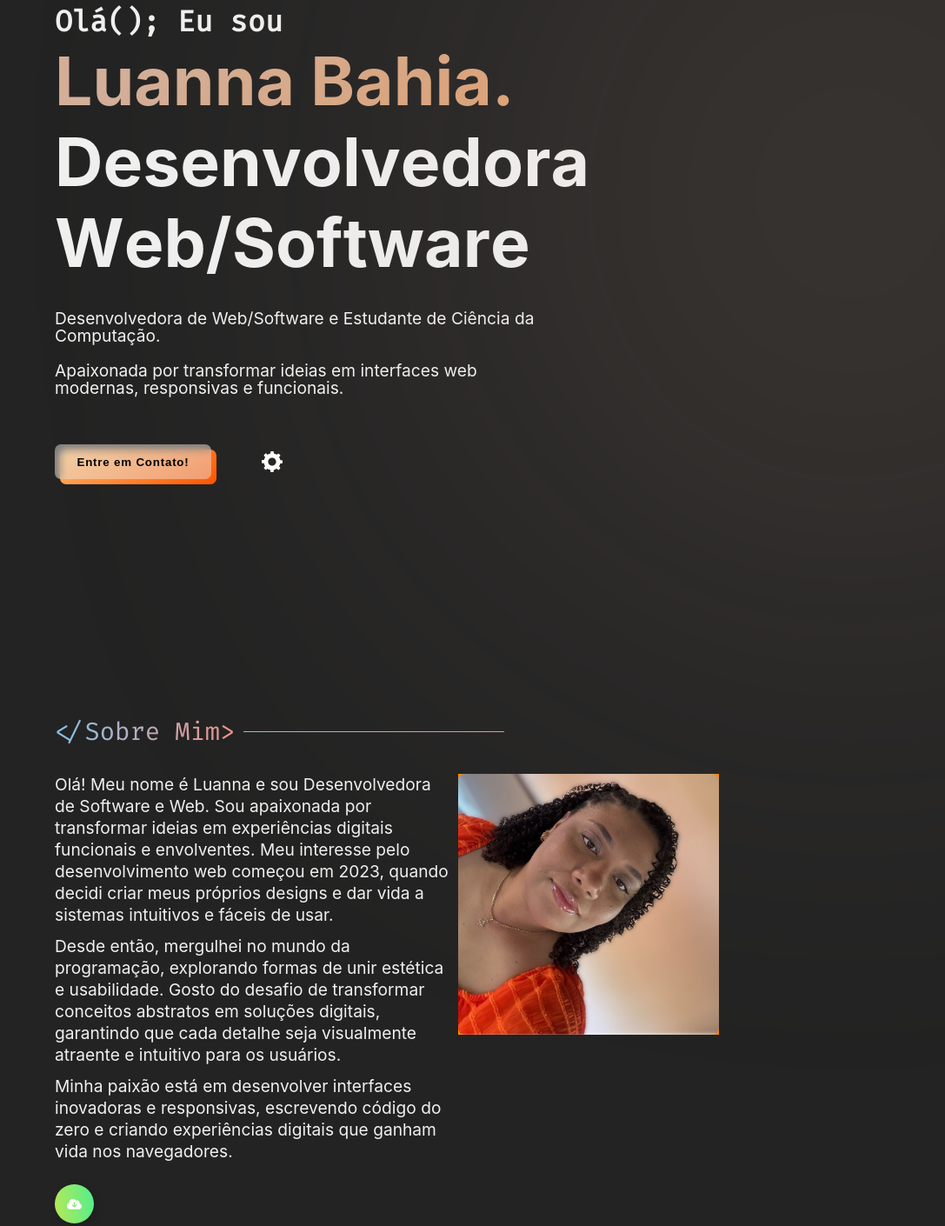
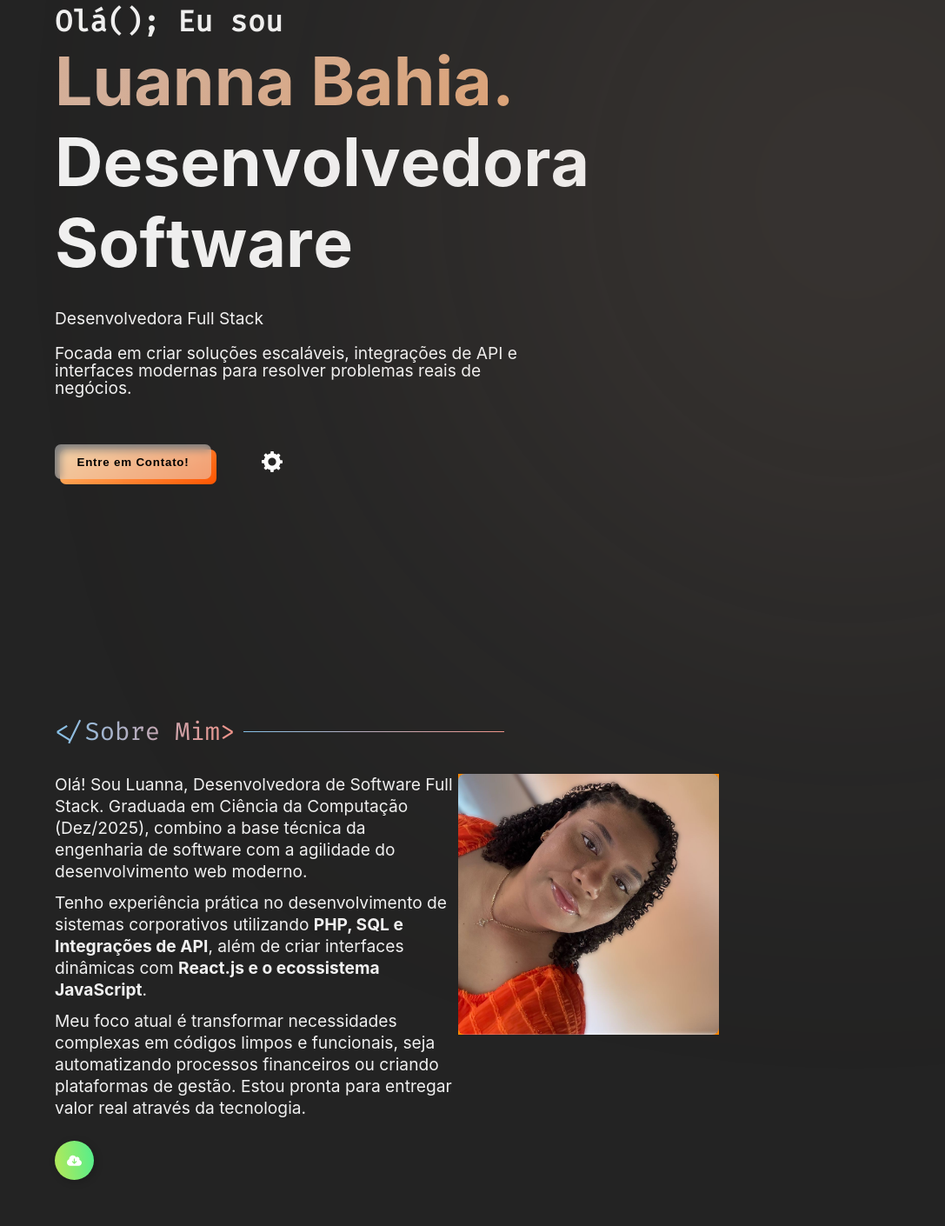
Before and after one commit to Luannax/portfolio_luanna, a plain HTML site: page index.html in a window 1280 px wide. Shown: the part 178-1588 px from the top of the page at 87% size, without its empty margins (193-1280 px from the left). Drawn offline with nearby package versions, Linux system fonts and the light colour scheme; a web font is replaced by a local one.

Commit message:
mudanças sobre mim

```diff
--- a/index.html
+++ b/index.html
@@ -190,10 +190,6 @@
             <p class="jello">a</p>
           </div>
           <div>
-            <p class="jello">W</p>
-            <p class="jello">e</p>
-            <p class="jello">b</p>
-            <p class="jello">/</p>
             <p class="jello">S</p>
             <p class="jello">o</p>
             <p class="jello">f</p>
@@ -205,9 +201,9 @@
           </div>
         </article>
         <p id="info-para" data-aos="fade-up" data-aos-delay="600">
-          Desenvolvedora de Web/Software e Estudante de Ciência da Computação.<br />
+          Desenvolvedora Full Stack<br />
           <br />
-          Apaixonada por transformar ideias em interfaces web modernas, responsivas e funcionais.
+          Focada em criar soluções escaláveis, integrações de API e interfaces modernas para resolver problemas reais de negócios.
         </p>
         <div class="contact-btn-div" data-aos="fade-up" data-aos-delay="800">
           <a href="mailto:luannabahia1@gmail.com" tabindex="-1">
@@ -253,20 +249,17 @@
         <div class="info-dp-section">
           <div class="about-info">
             <p tabindex="0">
-              Olá! Meu nome é Luanna e sou Desenvolvedora de Software e Web.
-              Sou apaixonada por transformar ideias em experiências digitais funcionais e envolventes.
-              Meu interesse pelo desenvolvimento web começou em 2023, quando decidi criar meus próprios designs e dar vida a sistemas intuitivos e fáceis de usar.
+              Olá! Sou Luanna, Desenvolvedora de Software Full Stack.
+              Graduada em Ciência da Computação (Dez/2025), combino a base técnica da engenharia de software com a agilidade do desenvolvimento web moderno.
             </p>
             <br />
             <p tabindex="0">
-              Desde então, mergulhei no mundo da programação, explorando formas de unir estética e usabilidade.
-              Gosto do desafio de transformar conceitos abstratos em soluções digitais, garantindo que cada detalhe seja visualmente atraente e intuitivo para os usuários.
+              Tenho experiência prática no desenvolvimento de sistemas corporativos utilizando <strong>PHP, SQL e Integrações de API</strong>, além de criar interfaces dinâmicas com <strong>React.js e o ecossistema JavaScript</strong>.
             </p>
             <br />
             <p tabindex="0">
-              Minha paixão está em desenvolver interfaces inovadoras e responsivas, escrevendo código do zero e criando experiências digitais que ganham vida nos navegadores.
+              Meu foco atual é transformar necessidades complexas em códigos limpos e funcionais, seja automatizando processos financeiros ou criando plataformas de gestão. Estou pronta para entregar valor real através da tecnologia.
             </p>
-            <!-- Resume button -->
             <button class="resume-btn" id="resume-btn" onclick="openURL()">
               <div class="sign">
                 <svg viewBox="0 0 640 512">
@@ -277,7 +270,6 @@
                     39V184c0-13.3-10.7-24-24-24s-24 10.7-24 24V318.1l-39-39c-9.4-9.4-24.6-9.4-33.9 0s-9.4 24.6 0 33.9z" />
                 </svg>
               </div>
-
               <div class="text">Currículo</div>
             </button>
           </div>
@@ -843,7 +835,7 @@
   </script>
   <script>
     function openURL() {
-      var url = "https://drive.google.com/file/d/1UG_anlMiXbfSF39I6myo68KP_2WZLTPi/view?usp=sharing";
+      var url = "https://drive.google.com/file/d/1YPq6JdEBuV9To2eu0YJURJDV3UNOyL1Y/view?usp=sharing";
       window.open(url, "_blank");
     }
   </script>
```
Also changed, not shown: 1 other file.
